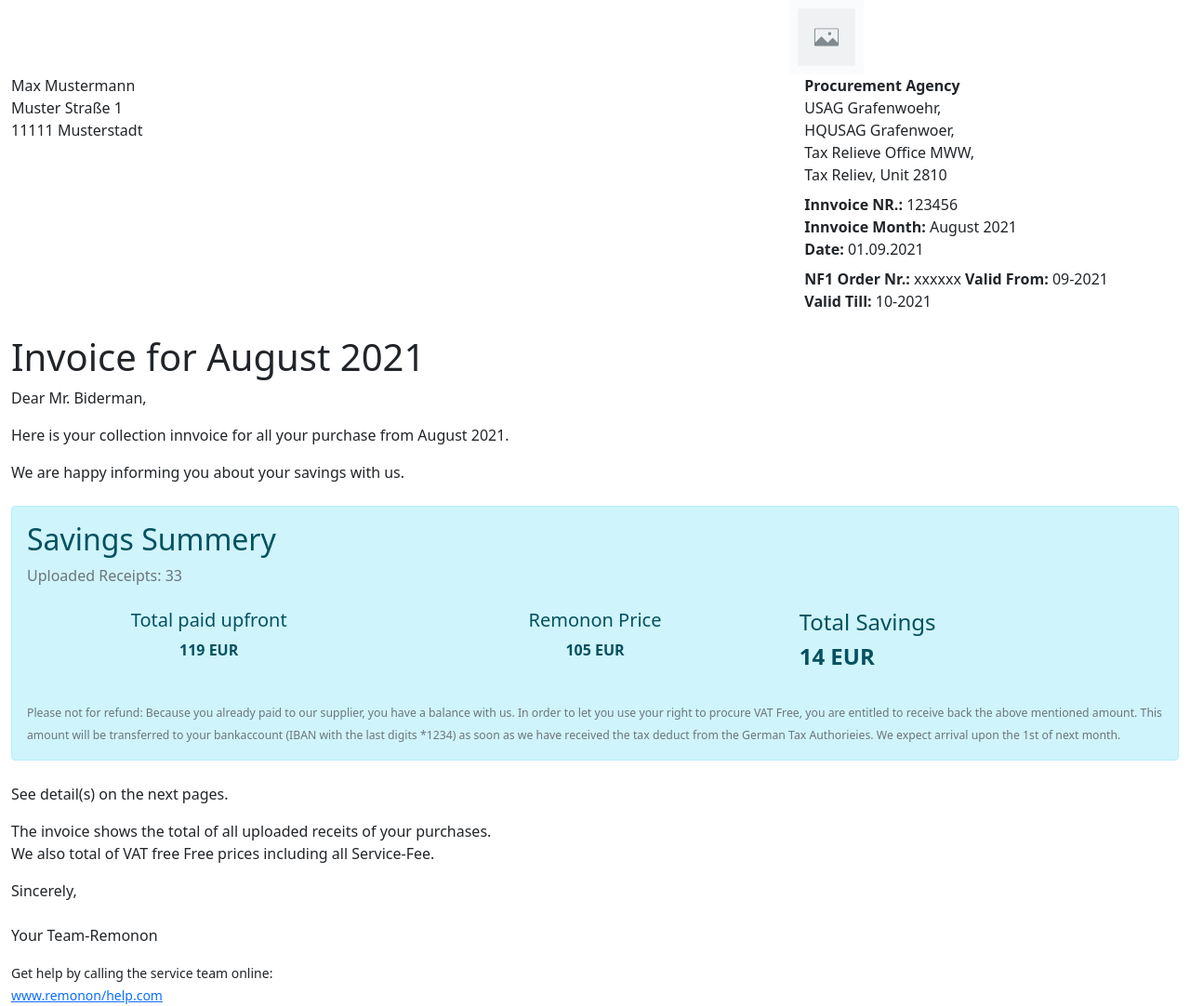
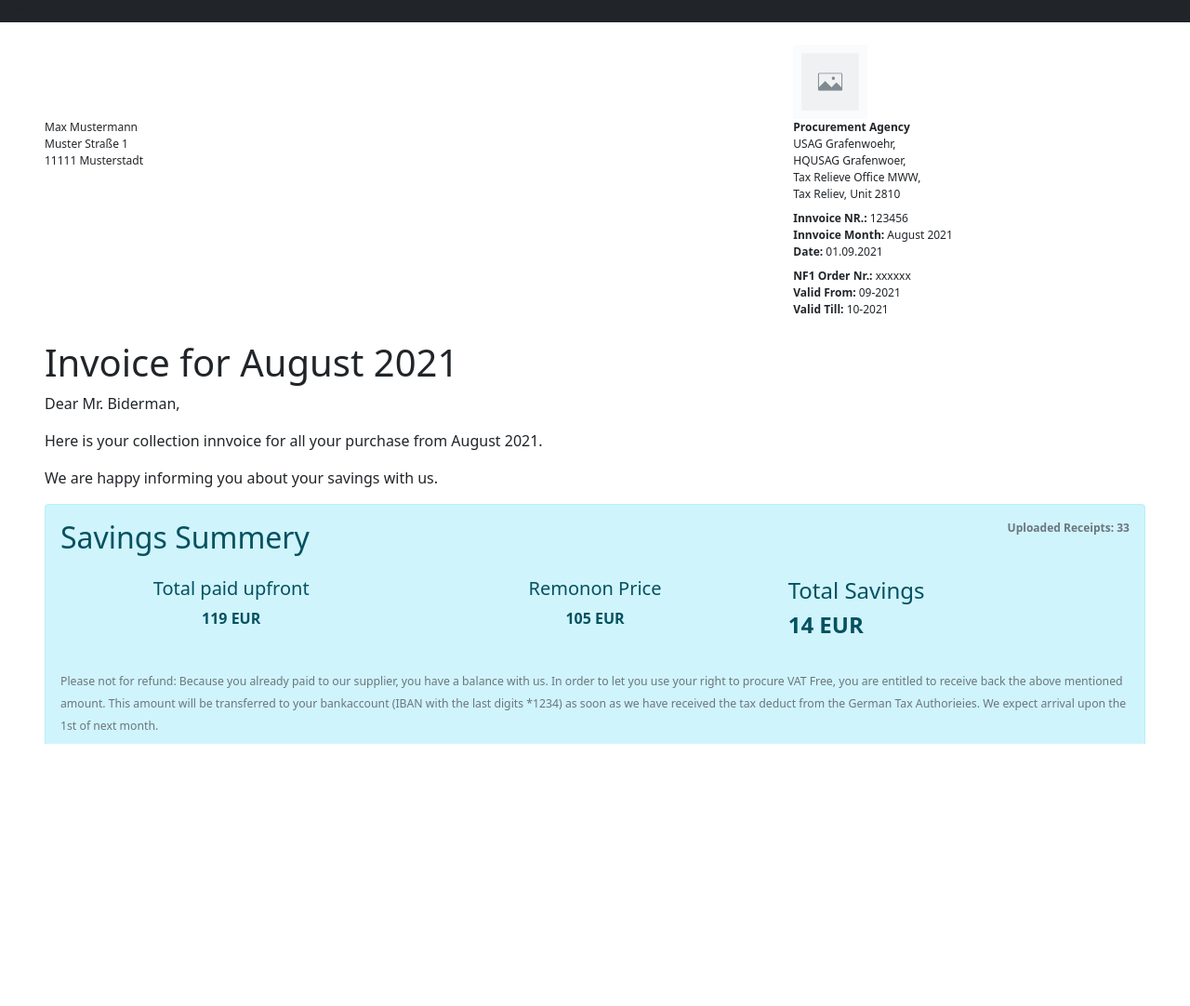
Before and after one commit to GundlackFelixDEV/pdf-template-service, a Flask app: page /sammelrechnung in a window 1280 px wide. Shown: the whole page at 93% size. After the commit the page ends 800 px from the top, so only its background shows below. Run offline with Flask 2, Linux system fonts and the light colour scheme.

Commit message:
Template Sammelrechnung für den Druck

```diff
--- /dev/null
+++ b/static/css/footer.css
@@ -0,0 +1,5 @@
+.footer {
+    font-size: 14px;
+    width: 100vw;
+    padding: 1.5rem 3rem;
+}
--- a/static/css/sammelrechnung.css
+++ b/static/css/sammelrechnung.css
@@ -3,6 +3,46 @@
         size: auto;   /* auto is the initial value */
         margin: 0;  /* this affects the margin in the printer settings */
     }
+
+    small {
+        font-size: 10px;
+    }
+    div.page {
+        padding: 1.5rem;
+    }
+
+    h1 {
+        font-size: x-large;
+    }
+
+    h2 {
+        font-size: larger;
+    }
+
+    h5 {
+        font-size: medium;
+    }
+
+    p {
+        font-size: 12px;
+        margin-bottom: 0;
+    }
+
+    #disclaimer {
+        font-size: 8px;
+        font-style:italic;
+    }
+}
+
+div.header,
+div.footer {
+    width: 100vw;
+    min-height: 1.5rem;
+}
+
+.page {
+    height: 100vh;
+    overflow: hidden;
 }
 
 #logo {
@@ -14,3 +54,33 @@
     width: 100%;
     height: auto;
 }
+
+#summery_receit_indicator {
+    font-size: 12px;
+    color: lightgray;
+    float: right;
+}
+
+#receipient,
+#proc_agency,
+#invoice,
+#nf_form,
+.header {
+    font-size: 12px;
+}
+
+#letter-top,
+#letter-bottom,
+#letter-body,
+#service-message {
+    padding-left: 3rem;
+    padding-right: 3rem;
+}
+
+#service-message {
+    padding-bottom: 1.5rem;
+}
+#service-message a {
+    color: #055160;
+    font-weight: bold;
+}
--- /dev/null
+++ b/templates/footer.j2
@@ -0,0 +1,13 @@
+{% block css %}
+  <link href="{{ url_for('static', filename='css/footer.css') }}" rel="stylesheet">
+{% endblock %}
+
+{% block footer %}
+
+<div class="footer bg-dark text-light">
+    <div class="pb-1"><b>Novat GmbH</b></div>
+    <div>Am Gründerzentrum 1, 92655 Grafenwöhr | Registergericht Weiden i.d.Opf. | HBR <b>5638</b></div>
+    <div>Geschäftsführung: Philipp Hermannsdörfer, MSc. | Ust-IdNr.: DE 330952370</div>
+</div>
+
+{% endblock %}
--- /dev/null
+++ b/templates/header.j2
@@ -0,0 +1,5 @@
+{% block header %}
+
+<div class="header bg-dark text-dark">Header</div>
+
+{% endblock %}
--- a/templates/sammelrechnung.j2
+++ b/templates/sammelrechnung.j2
@@ -5,7 +5,11 @@
 {% endblock %}
 
 {% block content %}
-    <div class="container-fluid">
+    <div class="page d-flex flex-column p-0">
+        <div class="d-flex pb-4">
+            {% include "header.j2" %}
+        </div>
+        <div id="letter-top" class="d-flex row">
             <div class="offset-8 col-4">
                 <div id="logo">
                     <img src="static/images/logo_placeholder.jpg" />
@@ -33,14 +37,16 @@
                             <div class="text-nowrap"><b>Innvoice&nbsp;Month:</b>&nbsp;August 2021</div>
                             <div class="text-nowrap"><b>Date:</b>&nbsp;01.09.2021</div>
                         </div>
-                    <div class="nf1">
-                        <span class="text-nowrap"><b>NF1&nbsp;Order&nbsp;Nr.:</b>&nbsp;xxxxxx</span>
-                        <span class="text-nowrap"><b>Valid&nbsp;From:</b>&nbsp;09-2021</span>
-                        <spa class="text-nowrap"><b>Valid&nbsp;Till:</b>&nbsp;10-2021</span>
+                        <div id="nf_form">
+                            <div class="text-nowrap"><b>NF1&nbsp;Order&nbsp;Nr.:</b>&nbsp;xxxxxx</div>
+                            <div class="text-nowrap"><b>Valid&nbsp;From:</b>&nbsp;09-2021</div>
+                            <div class="text-nowrap"><b>Valid&nbsp;Till:</b>&nbsp;10-2021</div>
                         </div>
                     </div>
                 </div>
             </div>
+        </div>
+        <div id="letter-body" class="d-flex row">
             <div id="message_top" class="col-12 pt-4">
                 <h1>Invoice for August 2021</h1>
                 <div>
@@ -49,11 +55,12 @@
                     <p class="mb-0">We are happy informing you about your savings with us.</p>
                 </div>
             </div>
-        <div id="summery" class="col-12 pt-4 pb-4">
+            <div id="summery" class="col-12 pt-3 pb-3">
                 <div class="alert alert-info mb-0">
                     <div>
-                    <h2>Savings Summery</h2>
-                    <span class="float-right text-secondary text-nowrap">Uploaded Receipts: 33</span>
+                        <span id="summery_receit_indicator" class="float-right text-secondary text-nowrap"><b>Uploaded Receipts:&nbsp;33</b></span>
+                        <h2 class="mb-0">Savings Summery</h2>
+
                     </div>
                     <div class="row pb-4 pt-4">
                         <div class="col-4 text-center">
@@ -69,31 +76,40 @@
                             <span><b>14&nbsp;EUR</b></span>
                         </div>
                     </div>
-                <div>
-                    <small><small class="text-muted text-small">Please not for refund: Because you already paid to our supplier, you have a balance with us.
-        In order to let you use your right to procure VAT Free, you are entitled to receive back the above mentioned amount.
-        This amount will be transferred to your bankaccount (IBAN with the last digits *1234) as soon as we have received the tax deduct from the German Tax Authorieies.
-        We expect arrival upon the 1st of next month.</small></small>
+                    <div id="disclaimer">
+                        <small>
+                            <small class="text-muted text-small">
+                                Please not for refund: Because you already paid to our supplier, you have a balance with us. In order to let you use your right to procure VAT Free, you are entitled to receive back the above mentioned amount. This amount will be transferred to your bankaccount (IBAN with the last digits *1234) as soon as we have received the tax deduct from the German Tax Authorieies. We expect arrival upon the 1st of next month.
+                            </small>
+                        </small>
                     </div>
                 </div>
             </div>
             <div id="message_bottom" class="col-12">
-            <p>See detail(s) on the next pages.</p>
-            <p>The invoice shows the total of all uploaded receits of your purchases.<br>
+                <p class="pb-4 m-0">See more detail(s) on the next pages.</p>
+                <p class="pb-4 m-0">The invoice shows the total of all uploaded receits of your purchases.<br>
                 We also total of VAT free Free prices including all Service-Fee.
                 </p>
             </div>
+        </div>
+        <div id="letter-bottom" class="d-flex row">
             <div id="greeting" class="col-12">
-            <p>
-                Sincerely,<br><br>
+                <p class="pb-4 mb-2">
+                    Sincerely,
+                </p>
+                <p class="m-0">
                     Your Team-Remonon
                 </p>
             </div>
-        <div id="service_message" class="col-12">
+        </div>
+        <div class="d-flex mt-auto flex-column">
+            <div id="service-message">
                 <small>
                     Get help by calling the service team online:<br>
                     <a href="https://www.remonon/help.com">www.remonon/help.com</a>
                 </small>
             </div>
+            {% include "footer.j2" %}
+        </div>
     </div>
 {% endblock %}
```
Lines whose indentation alone changed are shown as unchanged.
